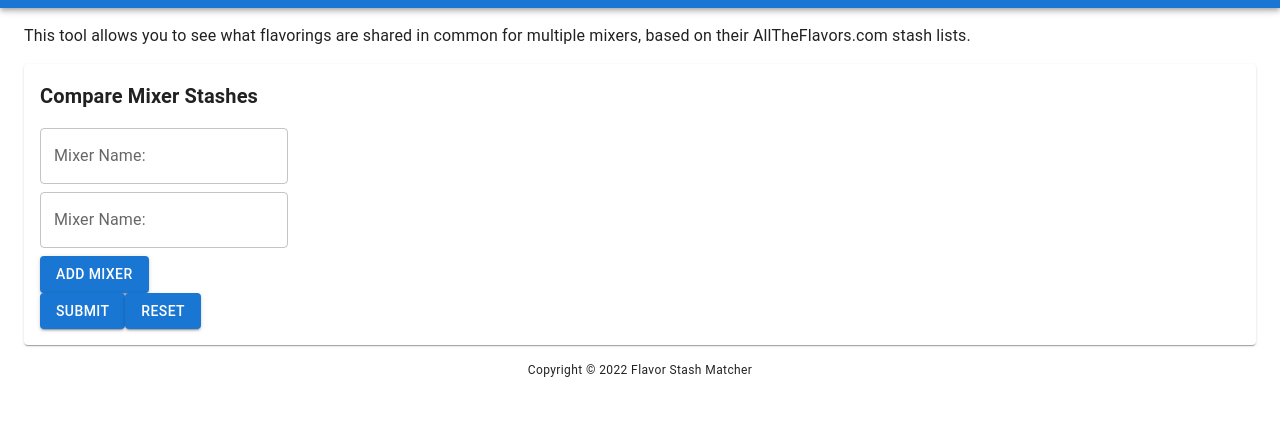
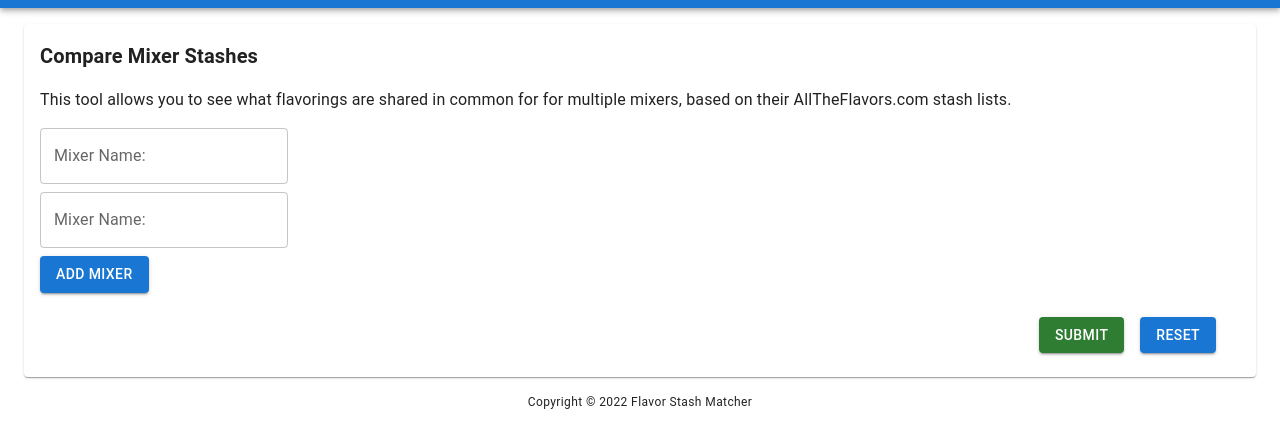
Before and after one commit to hdaws/flavor-stash-matchup, a Gatsby site: page / in a window 1280 px wide. Shown: the part 56-504 px from the top of the page. Built offline with nearby package versions, Linux system fonts and the light colour scheme; Gatsby itself is replaced by a stand-in of ours.

Commit message:
Some style fixes, not quite finished

```diff
--- a/src/components/mixer-list.js
+++ b/src/components/mixer-list.js
@@ -131,11 +131,7 @@ const MixerList = () => {
 
   return (
     <Container maxWidth="xl">
-      <p>
-        This tool allows you to see what flavorings are shared in common for
-        multiple mixers, based on their AllTheFlavors.com stash lists.
-      </p>
-      <Paper sx={{ mb: 2, p: 2 }}>
+      <Paper sx={{ mb: 2, mt: 2, p: 2 }}>
         <Typography style={{ fontWeight: 600 }} variant="h6" sx={{ mb: 2 }}>
           {' '}
           Compare Mixer Stashes{' '}
@@ -147,6 +143,11 @@ const MixerList = () => {
         >
           {({ values, touched, errors, resetForm, isSubmitting }) => (
             <Form>
+              <p>
+                This tool allows you to see what flavorings are shared in common
+                for for multiple mixers, based on their AllTheFlavors.com stash
+                lists.
+              </p>
               <FieldArray name="mixers">
                 {({ remove, push }) => (
                   <div>
@@ -197,10 +198,26 @@ const MixerList = () => {
                   </div>
                 )}
               </FieldArray>
-              <Button variant="contained" disabled={isSubmitting} type="submit">
+              <Box
+                sx={{
+                  display: 'flex',
+                  justifyContent: 'flex-end',
+                  pl: 2,
+                  pr: 2,
+                  pt: 2
+                }}
+              >
+                <Button
+                  sx={{ m: 1 }}
+                  color="success"
+                  variant="contained"
+                  disabled={isSubmitting}
+                  type="submit"
+                >
                   Submit
                 </Button>
                 <Button
+                  sx={{ m: 1 }}
                   variant="contained"
                   disabled={isSubmitting}
                   type="button"
@@ -208,6 +225,7 @@ const MixerList = () => {
                 >
                   Reset
                 </Button>
+              </Box>
             </Form>
           )}
         </Formik>
```
Lines whose indentation alone changed are shown as unchanged.
